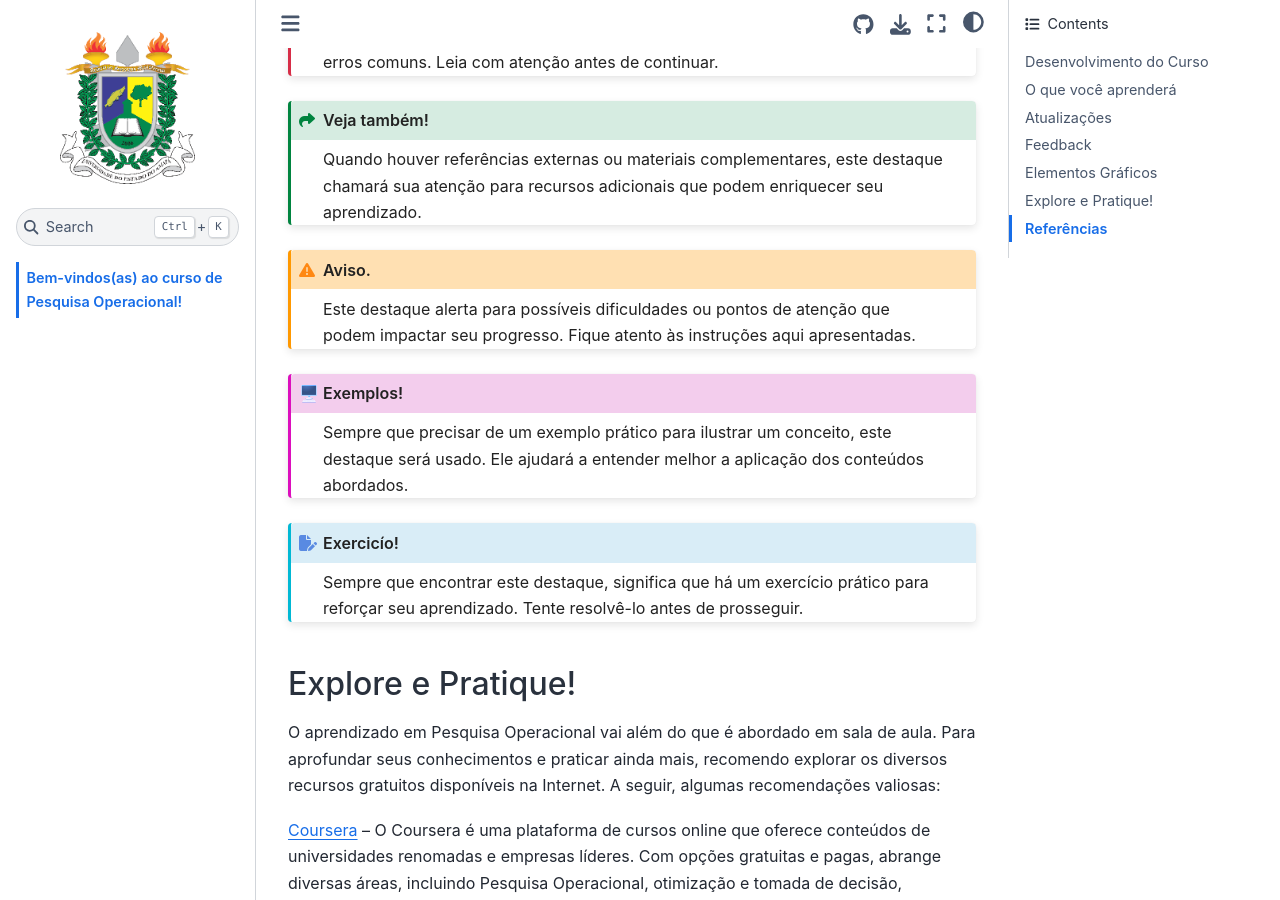
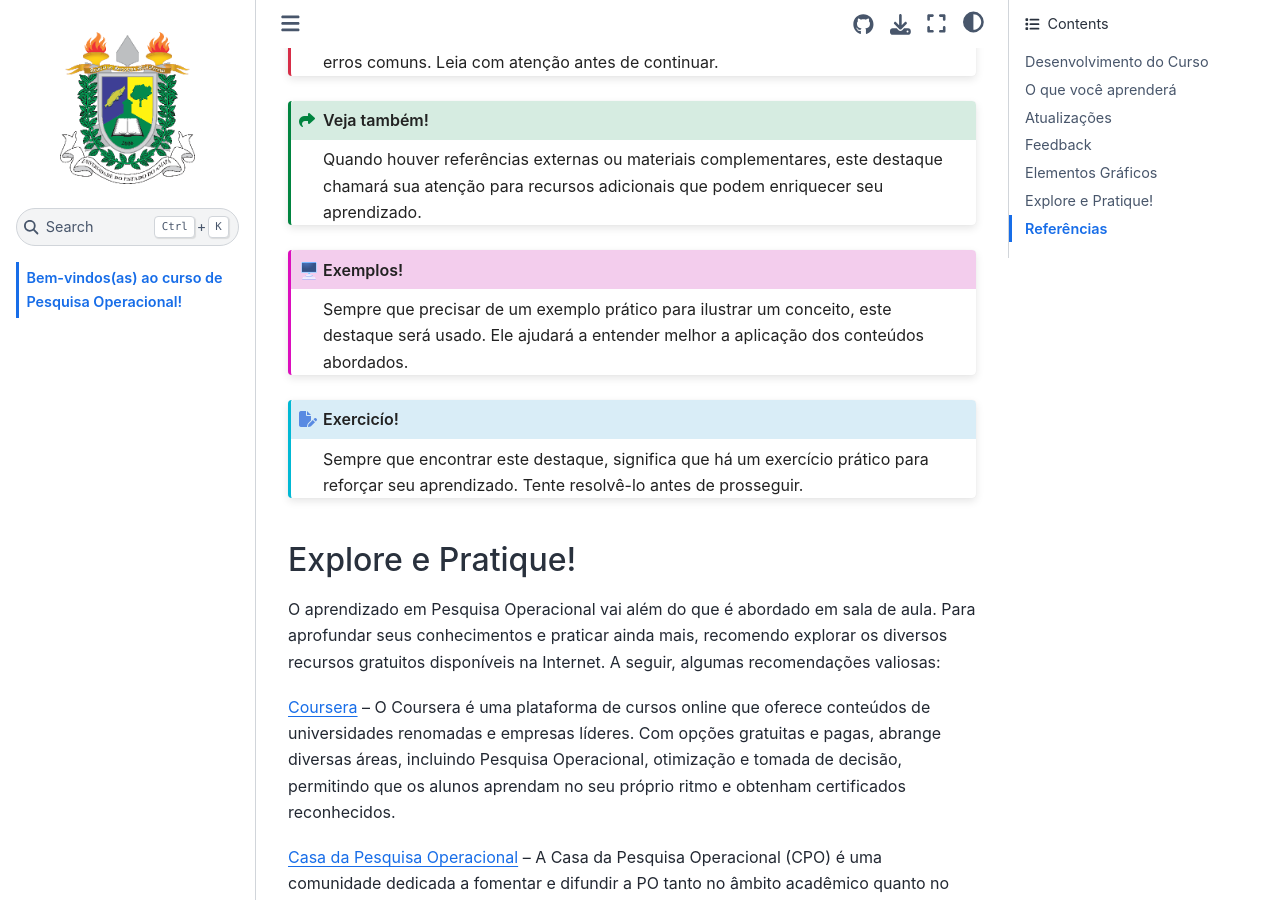
Before and after one commit to Fogarolli/JB-PesquisaOperacional, a Jupyter Book: the page built from 00_intro.md, in a window 1280 px wide and 900 px high, scrolled down 2268 px. Built offline with Jupyter Book 1.0.4 settings and Sphinx 7.4.7 and the Sphinx Book theme 1.1.4, drawn with Linux system fonts in a browser that asks for light colours.

Commit message:
Update 00_intro class.

````diff
--- a/00_intro.md
+++ b/00_intro.md
@@ -53,11 +53,6 @@ Este aviso indica algo crítico que pode comprometer seu entendimento ou levar a
 Quando houver referências externas ou materiais complementares, este destaque chamará sua atenção para recursos adicionais que podem enriquecer seu aprendizado.
 ```
 
-```{admonition} Aviso.
-:class: warning
-Este destaque alerta para possíveis dificuldades ou pontos de atenção que podem impactar seu progresso. Fique atento às instruções aqui apresentadas.
-```
-
 ```{admonition} Exemplos!
 :class: examples
 Sempre que precisar de um exemplo prático para ilustrar um conceito, este destaque será usado. Ele ajudará a entender melhor a aplicação dos conteúdos abordados.
````
